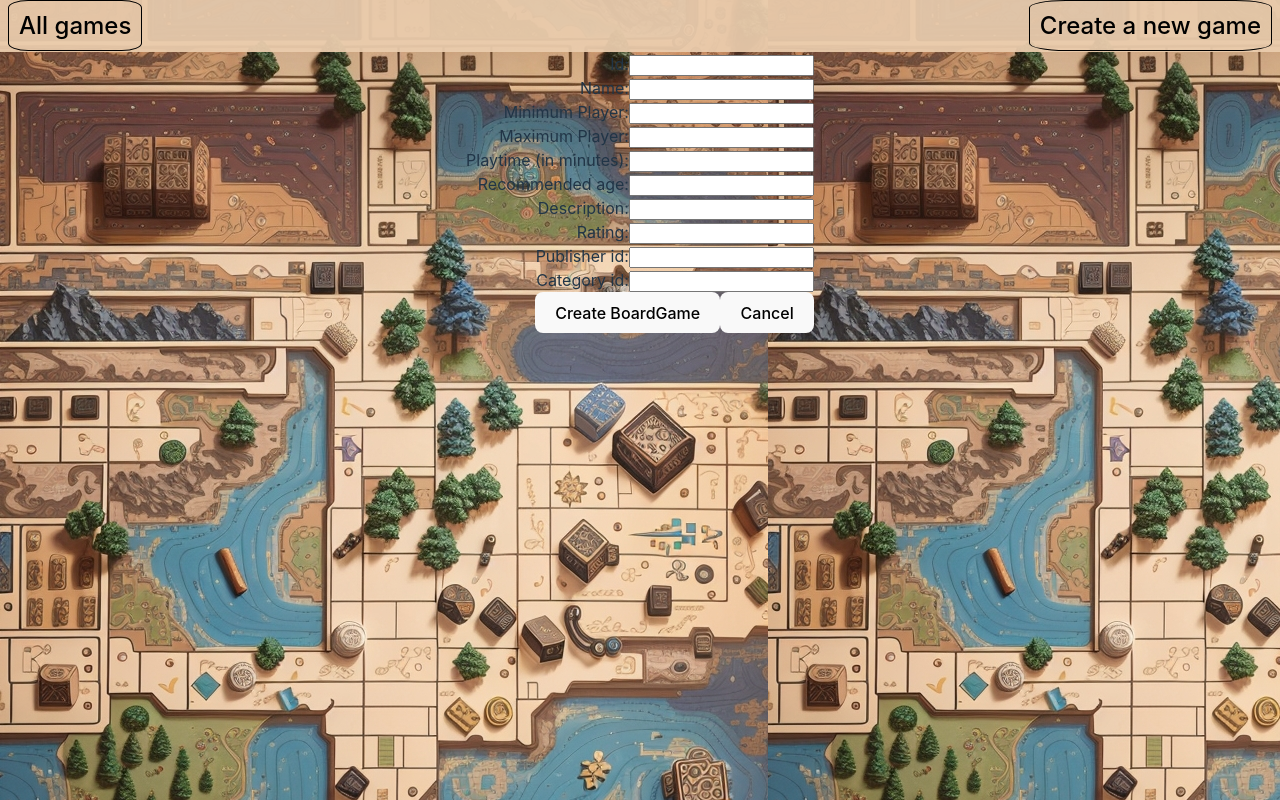
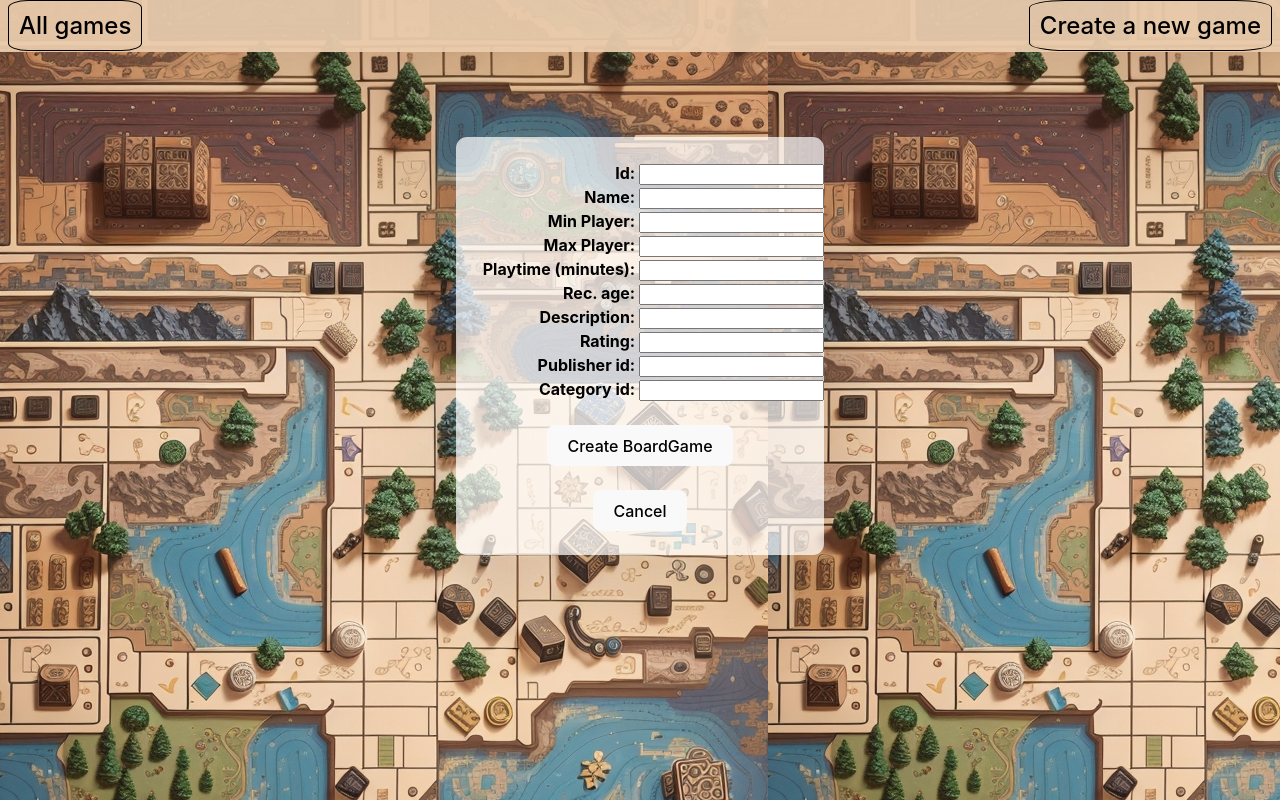
Before and after one commit to CodecoolGlobal/el-proyecte-grande-sprint-1-java-szplkflrn, a React (Vite) app in the folder frontend/: page /games/create in a window 1280 px wide. Built offline with nearby package versions, Linux system fonts and the light colour scheme.

Commit message:
fix(Frontend): finalizing GameList and GameCreator for demo1

```diff
--- a/frontend/src/Components/BoardGameForm/BoardGameForm.jsx
+++ b/frontend/src/Components/BoardGameForm/BoardGameForm.jsx
@@ -1,25 +1,17 @@
-import { useState, useEffect } from "react";
-
 
 const BoardGameForm = ({ onSave, disabled, boardGame, onCancel }) => {
-
-    const createGame = async (boardGame) => {
-        const res = await fetch("/api/newGame", {
-            method: "POST",
-            headers: {
-                "Content-Type": "application/json",
-            },
-            body: JSON.stringify(boardGame),
-        });
-        return await res.json();
-      };
-
-
 
   const onSubmit = (e) => {
     e.preventDefault();
     const formData = new FormData(e.target);
     const entries = [...formData.entries()];
+
+    const isAnyFieldEmpty = entries.some(([, v]) => !v);
+
+    if (isAnyFieldEmpty) {
+      alert("Please fill in all the fields");
+      return;
+    }
 
     const boardGame = entries.reduce((acc, entry) => {
       const [k, v] = entry;
@@ -27,16 +19,16 @@ const BoardGameForm = ({ onSave, disabled, boardGame, onCancel }) => {
       return acc;
     }, {});
 
-    return createGame(boardGame);
+    onSave(boardGame);
   };
 
   return (
     <div className="BoardForm">
       <form className="BoardGameForm" onSubmit={onSubmit}>
         {boardGame && <input type="hidden" name="_id" defaultValue={boardGame.id} />}
-
+        <br></br>
         <div className="control">
-        <label htmlFor="id">Id:</label>
+          <label htmlFor="id">Id: </label>
           <input
             type="number"
             name="id"
@@ -44,14 +36,14 @@ const BoardGameForm = ({ onSave, disabled, boardGame, onCancel }) => {
           />
         </div>
         <div className="control">
-        <label htmlFor="gameName">Name:</label>
+          <label htmlFor="gameName">Name: </label>
           <input
             name="gameName"
             id="gameName"
           />
         </div>
         <div className="control">
-        <label htmlFor="minPlayer">Minimum Player:</label>
+          <label htmlFor="minPlayer">Min Player: </label>
           <input
             type="number"
             name="minPlayer"
@@ -59,7 +51,7 @@ const BoardGameForm = ({ onSave, disabled, boardGame, onCancel }) => {
           />
         </div>
         <div className="control">
-        <label htmlFor="maxPlayer">Maximum Player:</label>
+          <label htmlFor="maxPlayer">Max Player: </label>
           <input
             type="number"
             name="maxPlayer"
@@ -67,7 +59,7 @@ const BoardGameForm = ({ onSave, disabled, boardGame, onCancel }) => {
           />
         </div>
         <div className="control">
-        <label htmlFor="playTimeInMinutes">Playtime (in minutes):</label>
+          <label htmlFor="playTimeInMinutes">Playtime (minutes): </label>
           <input
             type="number"
             name="playTimeInMinutes"
@@ -76,7 +68,7 @@ const BoardGameForm = ({ onSave, disabled, boardGame, onCancel }) => {
         </div>
 
         <div className="control">
-        <label htmlFor="recommendedAge">Recommended age:</label>
+          <label htmlFor="recommendedAge">Rec. age: </label>
           <input
             type="number"
             name="recommendedAge"
@@ -84,14 +76,14 @@ const BoardGameForm = ({ onSave, disabled, boardGame, onCancel }) => {
           />
         </div>
         <div className="control">
-        <label htmlFor="description">Description:</label>
+          <label htmlFor="description">Description: </label>
           <input
             name="description"
             id="description"
           />
         </div>
         <div className="control">
-        <label htmlFor="rating">Rating:</label>
+          <label htmlFor="rating">Rating: </label>
           <input
             type="number"
             step="0.5"
@@ -101,7 +93,7 @@ const BoardGameForm = ({ onSave, disabled, boardGame, onCancel }) => {
           />
         </div>
         <div className="control">
-        <label htmlFor="publisherId">Publisher id:</label>
+          <label htmlFor="publisherId">Publisher id: </label>
           <input
             type="number"
             name="publisherId"
@@ -109,24 +101,26 @@ const BoardGameForm = ({ onSave, disabled, boardGame, onCancel }) => {
           />
         </div>
         <div className="control">
-        <label htmlFor="categoryId">Category id:</label>
+          <label htmlFor="categoryId">Category id: </label>
           <input
             type="number"
             name="categoryId"
             id="categoryId"
           />
-      </div>
+        </div><br></br>
 
 
         <div className="buttons">
           <button type="submit" disabled={disabled}>
             Create BoardGame
           </button>
-
+          <br></br>
+          <br></br>
           <button type="button" onClick={onCancel}>
             Cancel
           </button>
         </div>
+        <br></br>
       </form>
     </div>
   );
--- a/frontend/src/Pages/BoardGameCreator.jsx
+++ b/frontend/src/Pages/BoardGameCreator.jsx
@@ -25,7 +25,7 @@ const BoardGameCreator = () => {
       createGame(boardGame)
         .then(() => {
           setLoading(false);
-          navigate("/");
+          navigate("/games");
         })
     };
 
--- a/frontend/src/Pages/HomePage/HomePage.jsx
+++ b/frontend/src/Pages/HomePage/HomePage.jsx
@@ -9,7 +9,10 @@ function App() {
       <h1>Welcome in ByteBattlers</h1>
       <div className="card">
         <button>
-          Lets see all of the board games
+          Login
+        </button>
+        <button>
+          Sign up
         </button>
       </div>
     </div>
--- a/frontend/src/Pages/Layout/Layout.css
+++ b/frontend/src/Pages/Layout/Layout.css
@@ -22,3 +22,7 @@
 .grow {
   flex: 1;
 }
+
+.buttons {
+  text-align: center;
+}
--- a/frontend/src/index.css
+++ b/frontend/src/index.css
@@ -115,9 +115,19 @@ button:focus-visible {
   margin: auto;
   justify-content: center;
   display: flex;
+  padding: 5rem;
 }
 
 .BoardGameForm {
   margin: auto;
   text-align: end;
+  background-color: hsl(0, 0%, 100%, 70%);
+    box-shadow: 0 2rem 5rem 1rem rgba(0, 0, 0, 0.1);
+    font-size: 1rem;
+    width: 23rem;
+    border-radius: 0.7rem;
+    margin-top: 5px;
+    overflow: hidden;
+    font-weight: 700;
+    color: black;
 }
```
Lines whose indentation alone changed are shown as unchanged.
